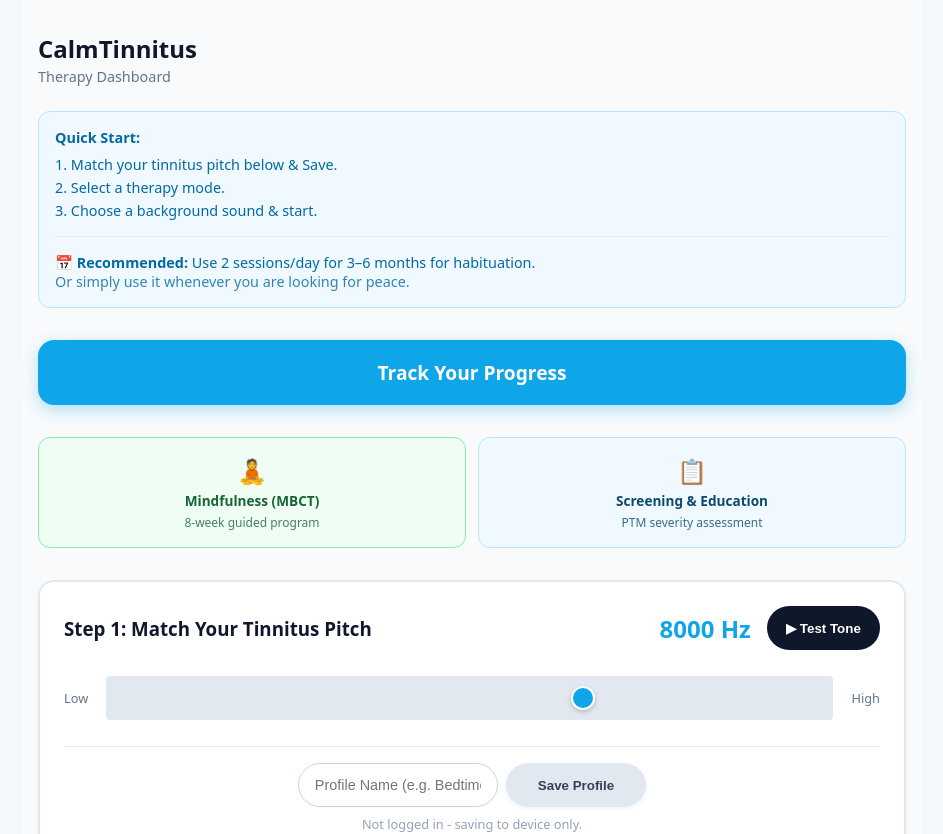
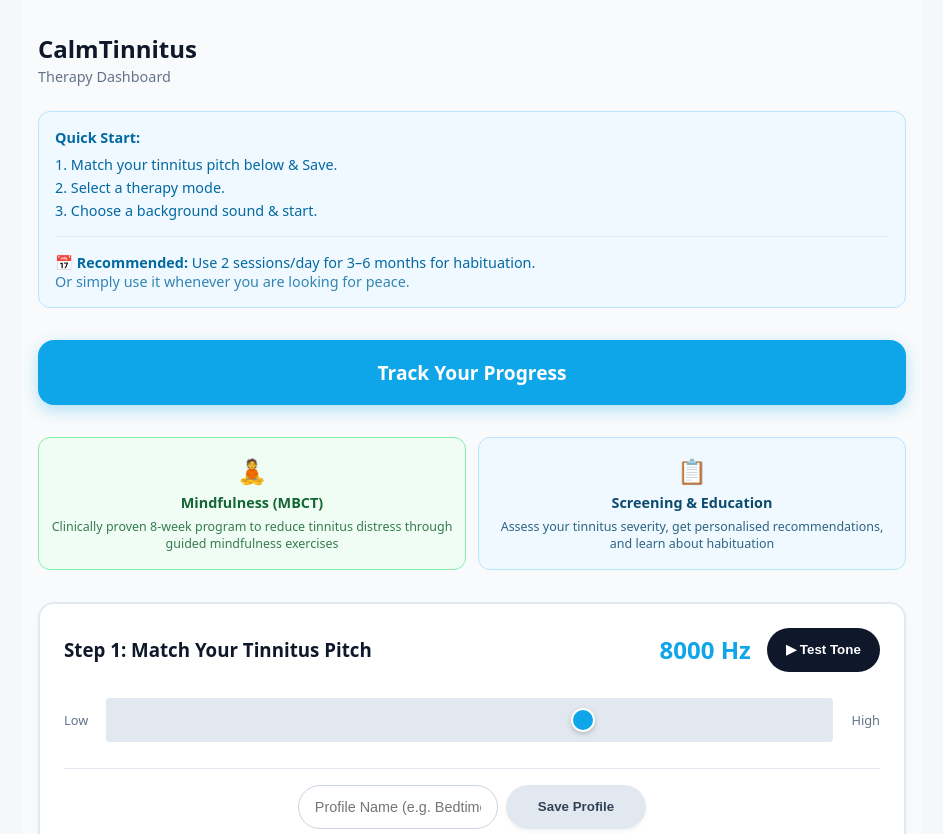
Before and after one commit to danyaffa/CalmTinnitus, a Next.js app: page /therapy in a window 1280 px wide. Shown: the top 834 px of the page, without its empty margins (168-1111 px from the left). Built offline with nearby package versions, Linux system fonts and the light colour scheme; no server answers.

Commit message:
Update page.tsx

```diff
--- a/app/therapy/page.tsx
+++ b/app/therapy/page.tsx
@@ -1055,26 +1055,30 @@ function TherapyInner() {
         <Link
           href="/mbct"
           style={{
-            display: "flex", flexDirection: "column", alignItems: "center", gap: "0.25rem",
+            display: "flex", flexDirection: "column", alignItems: "center", gap: "0.35rem",
             background: "#f0fdf4", border: "1px solid #86efac", borderRadius: "0.75rem",
-            padding: "1rem", textDecoration: "none", color: "#166534", textAlign: "center",
+            padding: "1rem 0.75rem", textDecoration: "none", color: "#166534", textAlign: "center",
           }}
         >
           <span style={{ fontSize: "1.5rem" }}>🧘</span>
-          <strong style={{ fontSize: "0.85rem" }}>Mindfulness (MBCT)</strong>
-          <span style={{ fontSize: "0.75rem", opacity: 0.8 }}>8-week guided program</span>
+          <strong style={{ fontSize: "0.9rem" }}>Mindfulness (MBCT)</strong>
+          <span style={{ fontSize: "0.78rem", opacity: 0.85, lineHeight: 1.4 }}>
+            Clinically proven 8-week program to reduce tinnitus distress through guided mindfulness exercises
+          </span>
         </Link>
         <Link
           href="/ptm"
           style={{
-            display: "flex", flexDirection: "column", alignItems: "center", gap: "0.25rem",
+            display: "flex", flexDirection: "column", alignItems: "center", gap: "0.35rem",
             background: "#f0f9ff", border: "1px solid #bae6fd", borderRadius: "0.75rem",
-            padding: "1rem", textDecoration: "none", color: "#0c4a6e", textAlign: "center",
+            padding: "1rem 0.75rem", textDecoration: "none", color: "#0c4a6e", textAlign: "center",
           }}
         >
           <span style={{ fontSize: "1.5rem" }}>📋</span>
-          <strong style={{ fontSize: "0.85rem" }}>Screening & Education</strong>
-          <span style={{ fontSize: "0.75rem", opacity: 0.8 }}>PTM severity assessment</span>
+          <strong style={{ fontSize: "0.9rem" }}>Screening & Education</strong>
+          <span style={{ fontSize: "0.78rem", opacity: 0.85, lineHeight: 1.4 }}>
+            Assess your tinnitus severity, get personalised recommendations, and learn about habituation
+          </span>
         </Link>
       </div>
 
```
